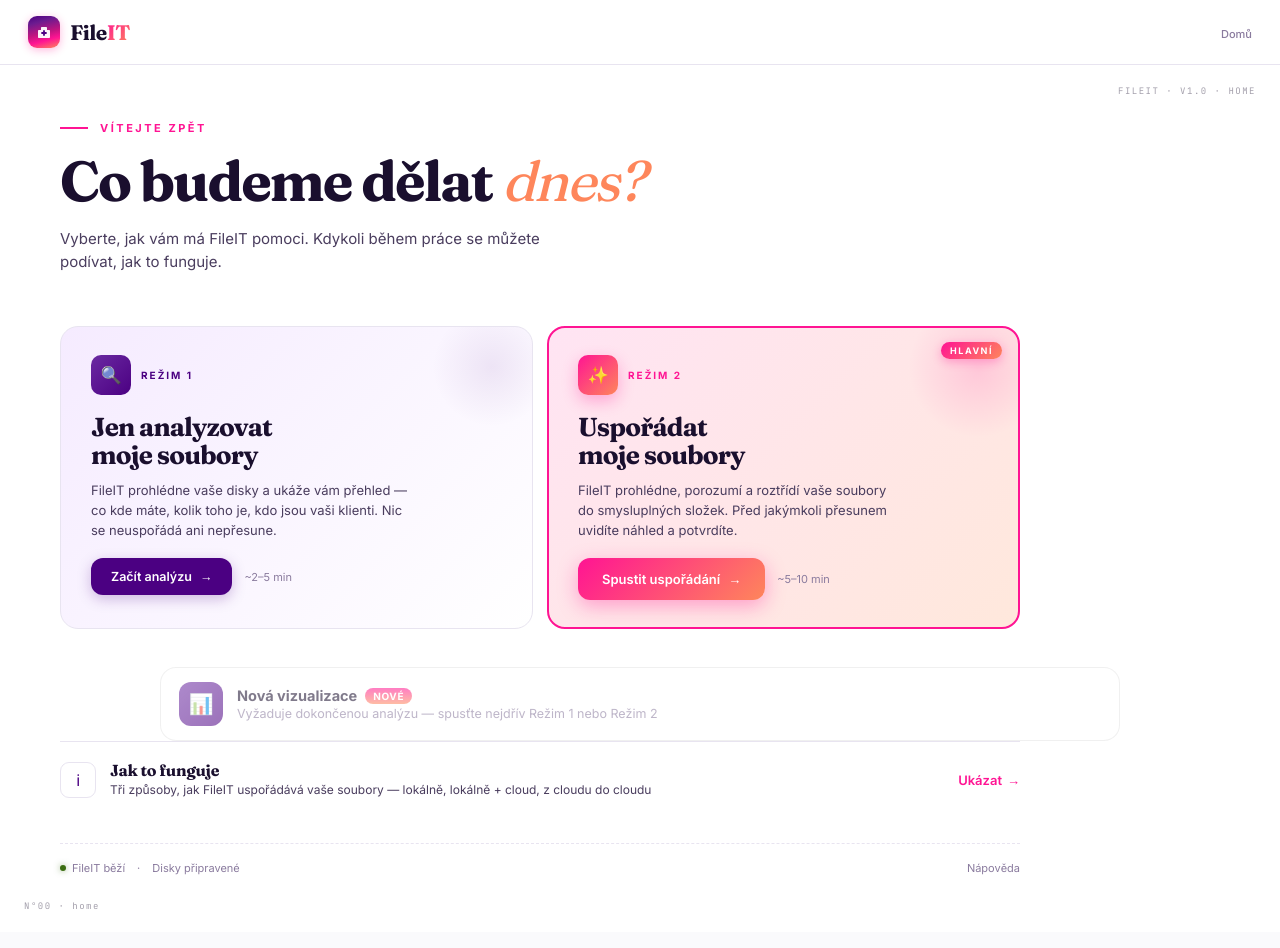
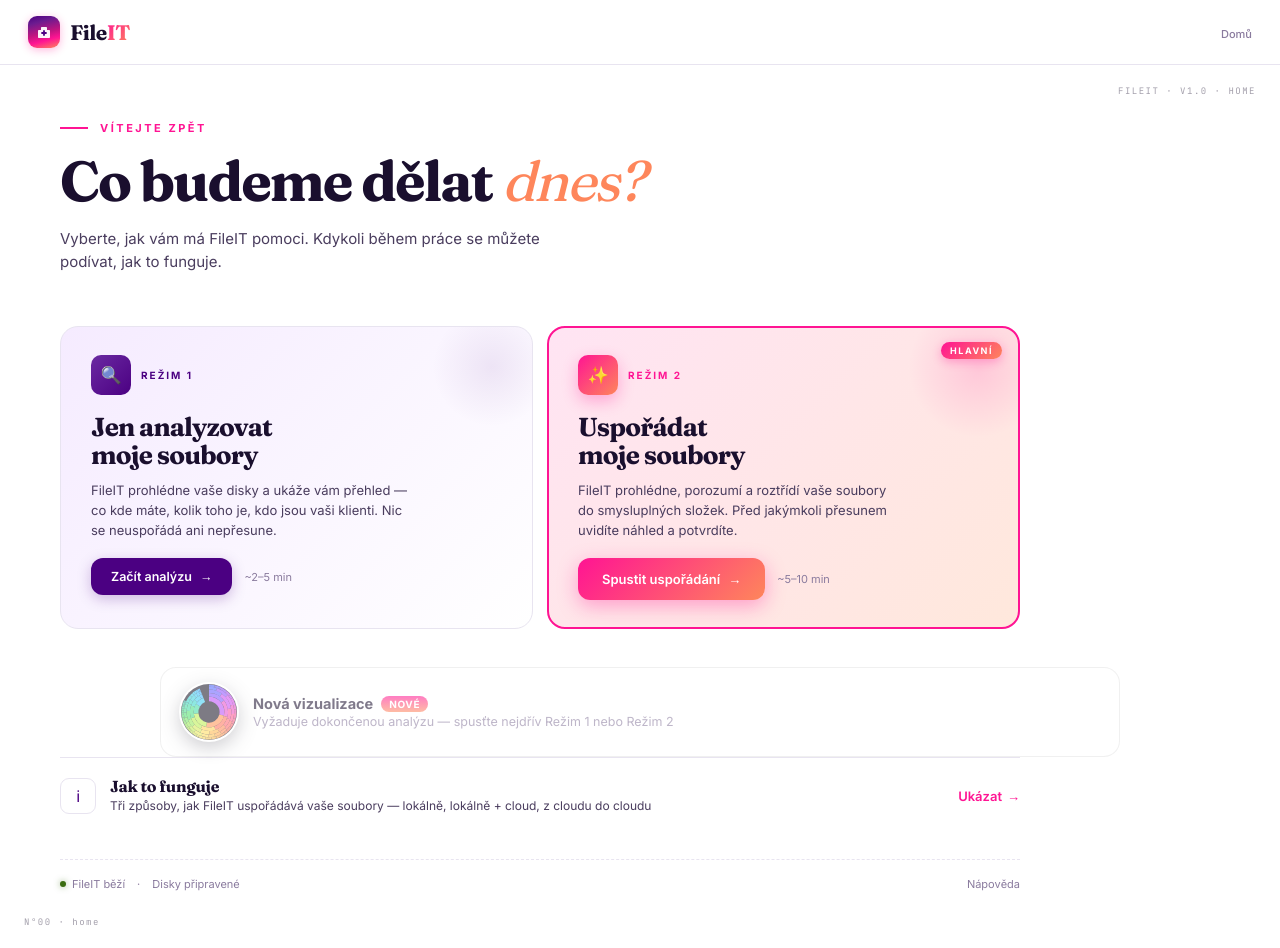
Before and after one commit to jardaKarlik/fileIT, a React (Vite) app: page / in a window 1280 px wide. Built offline with nearby package versions, Linux system fonts and the light colour scheme.

Commit message:
feat(home): sunburst glyph for the new-visualization button
Replaces the emoji icon with a deterministic seeded mini-sunburst
echoing the Graph screen chart: dark disc, five thin rings with wedge
gaps, hazelnut hue-wheel colours sampled by angle, pale file-leaf
spikes on the outer ring.

```diff
--- a/src/components/Home/Home.css
+++ b/src/components/Home/Home.css
@@ -209,15 +209,14 @@
 }
 .home-viz.inactive { opacity: 0.55; cursor: not-allowed; }
 .home-viz-icon {
-  flex: 0 0 44px;
-  width: 44px;
-  height: 44px;
+  flex: 0 0 60px;
+  width: 60px;
+  height: 60px;
   display: grid;
   place-items: center;
-  font-size: 20px;
-  border-radius: 12px;
-  background: linear-gradient(135deg, var(--indigo-light, #7c6cf0), var(--indigo, #5b4bd6));
-  color: #fff;
+  border-radius: 50%;
+  overflow: hidden;
+  box-shadow: 0 6px 18px rgba(20, 16, 33, 0.35);
 }
 .home-viz-text { flex: 1; min-width: 0; }
 .home-viz-title {
--- /dev/null
+++ b/src/components/Home/SunburstGlyph.tsx
@@ -0,0 +1,100 @@
+// src/components/Home/SunburstGlyph.tsx
+// Decorative mini-sunburst for the "Nová vizualizace" entry point — a static
+// echo of the Graph screen chart: dark disc center, thin rings, wedges
+// coloured by the same cyclic hue wheel, file leaves as pale spikes.
+// Deterministic (seeded) so it never changes between renders.
+
+const WHEEL: [number, number, number][] = [
+  [0x39, 0x6b, 0xff], [0x8b, 0x4d, 0xff], [0xd9, 0x46, 0xef], [0xff, 0x4f, 0x9a],
+  [0xff, 0x70, 0x5a], [0xff, 0xb3, 0x47], [0xff, 0xe4, 0x5c], [0xb8, 0xf0, 0x4a],
+  [0x4c, 0xe0, 0x6a], [0x2f, 0xd8, 0xc0], [0x3a, 0xc8, 0xff],
+];
+
+const lerp = (a: number, b: number, t: number): number => a + (b - a) * t;
+
+const wheelAt = (t: number): string => {
+  const n = WHEEL.length;
+  const x = (((t % 1) + 1) % 1) * n;
+  const i = Math.floor(x) % n;
+  const j = (i + 1) % n;
+  const f = x - Math.floor(x);
+  const r = Math.round(lerp(WHEEL[i][0], WHEEL[j][0], f));
+  const g = Math.round(lerp(WHEEL[i][1], WHEEL[j][1], f));
+  const b = Math.round(lerp(WHEEL[i][2], WHEEL[j][2], f));
+  return `rgb(${r},${g},${b})`;
+};
+
+// Seeded LCG — stable decoration, no re-render flicker.
+const rng = (seed: number): (() => number) => {
+  let s = seed >>> 0;
+  return () => {
+    s = (s * 1664525 + 1013904223) >>> 0;
+    return s / 4294967296;
+  };
+};
+
+interface Ring {
+  r0: number;
+  r1: number;
+  slices: number;
+  seed: number;
+  fileRing?: boolean;
+}
+
+const RINGS: Ring[] = [
+  { r0: 0.38, r1: 0.55, slices: 5, seed: 11 },
+  { r0: 0.55, r1: 0.68, slices: 9, seed: 23 },
+  { r0: 0.68, r1: 0.80, slices: 16, seed: 37 },
+  { r0: 0.80, r1: 0.90, slices: 26, seed: 51 },
+  { r0: 0.90, r1: 0.98, slices: 40, seed: 67, fileRing: true },
+];
+
+export function SunburstGlyph({ size = 56 }: { size?: number }) {
+  const c = size / 2;
+  const paths: JSX.Element[] = [];
+
+  for (const ring of RINGS) {
+    const rand = rng(ring.seed);
+    // Angular gaps mimic free space; wedges sorted desc within the ring.
+    const weights: number[] = [];
+    for (let i = 0; i < ring.slices; i += 1) {
+      weights.push((1 - i / ring.slices) * (0.4 + rand() * 0.6) + 0.04);
+    }
+    const total = weights.reduce((s, w) => s + w, 0);
+    const fill = ring.fileRing ? 0.82 : 0.94; // leaves leave more gaps
+    let a = 0;
+    for (let i = 0; i < ring.slices; i += 1) {
+      const span = (weights[i] / total) * Math.PI * 2 * fill;
+      if (span <= 0.004) { a += span; continue; }
+      const mid = (a + span / 2) / (Math.PI * 2);
+      const col = wheelAt(mid);
+      const p = (r: number, ang: number): string =>
+        `${(c + r * Math.sin(ang)).toFixed(2)} ${(c - r * Math.cos(ang)).toFixed(2)}`;
+      const large = span > Math.PI ? 1 : 0;
+      const d = [
+        `M ${p(ring.r1 * c, a)}`,
+        `A ${(ring.r1 * c).toFixed(2)} ${(ring.r1 * c).toFixed(2)} 0 ${large} 1 ${p(ring.r1 * c, a + span)}`,
+        `L ${p(ring.r0 * c, a + span)}`,
+        `A ${(ring.r0 * c).toFixed(2)} ${(ring.r0 * c).toFixed(2)} 0 ${large} 0 ${p(ring.r0 * c, a)}`,
+        'Z',
+      ].join(' ');
+      paths.push(
+        <path
+          key={`${ring.seed}-${i}`}
+          d={d}
+          fill={col}
+          opacity={ring.fileRing ? 0.95 : 1}
+        />,
+      );
+      a += span;
+    }
+  }
+
+  return (
+    <svg width={size} height={size} viewBox={`0 0 ${size} ${size}`} aria-hidden="true">
+      <circle cx={c} cy={c} r={c} fill="#141021" />
+      {paths}
+      <circle cx={c} cy={c} r={size * 0.155} fill="#141021" />
+    </svg>
+  );
+}
--- a/src/components/Home/index.tsx
+++ b/src/components/Home/index.tsx
@@ -2,6 +2,7 @@
 import { useEffect } from 'react';
 import { useStore } from '../../store';
 import { api } from '../../utils/tauriApi';
+import { SunburstGlyph } from './SunburstGlyph';
 import './Home.css';
 
 export function Home() {
@@ -136,7 +137,7 @@ export function Home() {
         aria-disabled={!hasScan}
         title={hasScan ? 'Otevřít novou vizualizaci' : 'Nejdřív spusťte analýzu (Režim 1 nebo 2)'}
       >
-        <div className="home-viz-icon">📊</div>
+        <div className="home-viz-icon"><SunburstGlyph size={56} /></div>
         <div className="home-viz-text">
           <div className="home-viz-title">
             Nová vizualizace
```
